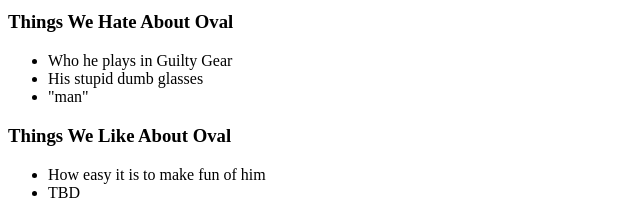
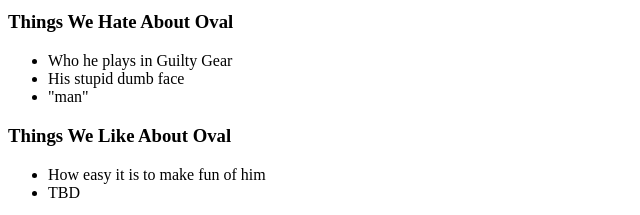
Before and after one commit to willcpierson/ovalhate.github.io, a plain HTML site: page index.html in a window 1280 px wide. Shown: the part 476-691 px from the top of the page, 0-640 px from the left. Drawn offline with Linux system fonts and the light colour scheme.

Commit message:
Update index.html

```diff
--- a/index.html
+++ b/index.html
@@ -13,7 +13,7 @@
 <h3>Things We Hate About Oval</h3>
 <ul>
     <li>Who he plays in Guilty Gear</li>
-    <li>His stupid dumb glasses</li>
+    <li>His stupid dumb face</li>
     <li>"man"</li>
 </ul>
 
```
